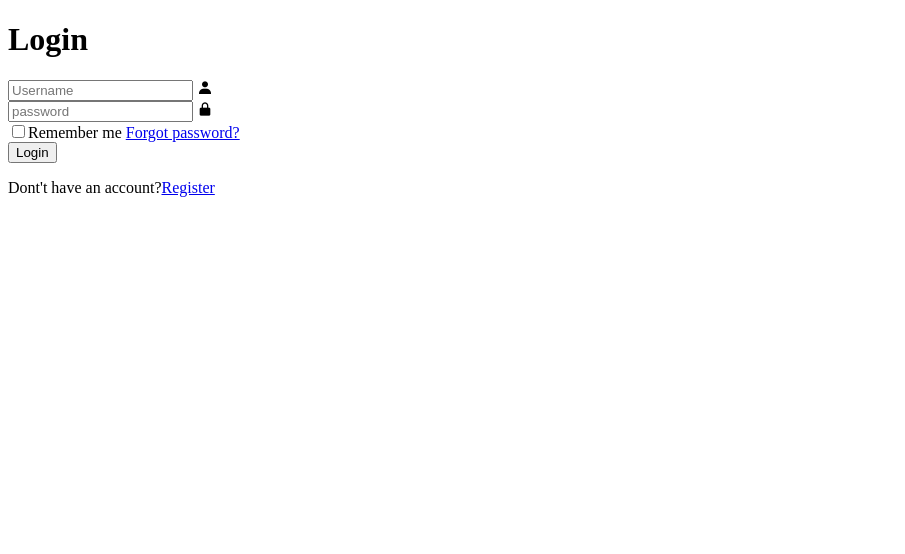
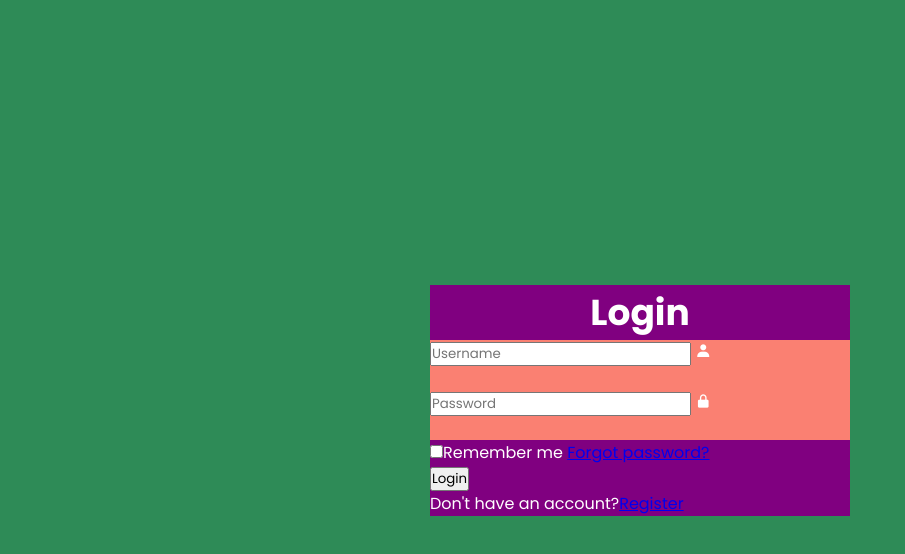
Before and after one commit to MatosSabriScript/Login_front-end, a plain HTML site: page index.html in a window 1280 px wide. Shown: the whole page, without its empty margins (0-905 px from the left). Drawn offline with nearby package versions, Linux system fonts and the light colour scheme.

Commit message:
testando os primeiros divs e forms

```diff
--- a/index.html
+++ b/index.html
@@ -5,34 +5,28 @@
     <meta http-equiv="X-UA-Compatible" content="IE=edge">
     <meta name="viewport" content="width=device-width, initial-scale=1.0">
     <title>Login Form in HTML and CSS | Codehal</title>
-    <link rel="stylesheet" href="style.css">
+    <link rel="stylesheet" href="sytle.css">
     <link href='https://unpkg.com/boxicons@2.1.4/css/boxicons.min.css' rel='stylesheet'>
 </head>
 <body>
-    <div class="wrapper"></div>
-    <form action=""></form>
+    <div class="wrapper">
+        <form action="">
             <h1>Login</h1>
             <div class="input-box">
-        <input type="text"placeholder= "Username"
-        required>
+                <input type="text" placeholder="Username" required>
                 <i class='bx bxs-user'></i>
             </div>
             <div class="input-box">
-        <input type="password"
-        placeholder="password" required>
-        <i class='bx bxs-lock-alt' ></i>
+                <input type="password" placeholder="Password" required>
+                <i class='bx bxs-lock-alt'></i>
             </div>
-
-    <div clas = "remember-forgot">
+            <div class="remember-forgot">
                 <label><input type="checkbox">Remember me </label>
                 <a href="#">Forgot password?</a>
             </div>
-
-
             <button type="submit" class="btn">Login</button>
-    <div class= "register-link"></div>
-    <p> Dont't have an account?<a
-    href= "#">Register</a></p>
+            <div class="register-link">
+                <p>Don't have an account?<a href="#">Register</a></p>
             </div>
         </form>
     </div>
--- a/sytle.css
+++ b/sytle.css
@@ -0,0 +1,36 @@
+@import url("https://fonts.googleapis.com/css2?family=Poppins:wght@300;400;500;600;700;800;900&display=swap");
+
+
+*{
+    margin: 0;
+    padding: 0;
+    box-sizing: border-box;
+    font-family: "Poppins",sans-serif;
+}
+
+body{
+    display: flex ;
+    justify-content:center;
+    align-items: center;
+    min-height: 100vh;
+    background: seagreen;
+
+}
+
+.wrapper{
+ width: 420px;
+ background: purple;
+ color: white
+
+}
+ .wrapper h1{
+font-size: 36px;
+text-align: center;
+}
+
+
+ .wrapper .input-box{
+    width: 100%;
+    height: 50px;
+    background: salmon;
+}
```
Lines whose indentation alone changed are shown as unchanged.
